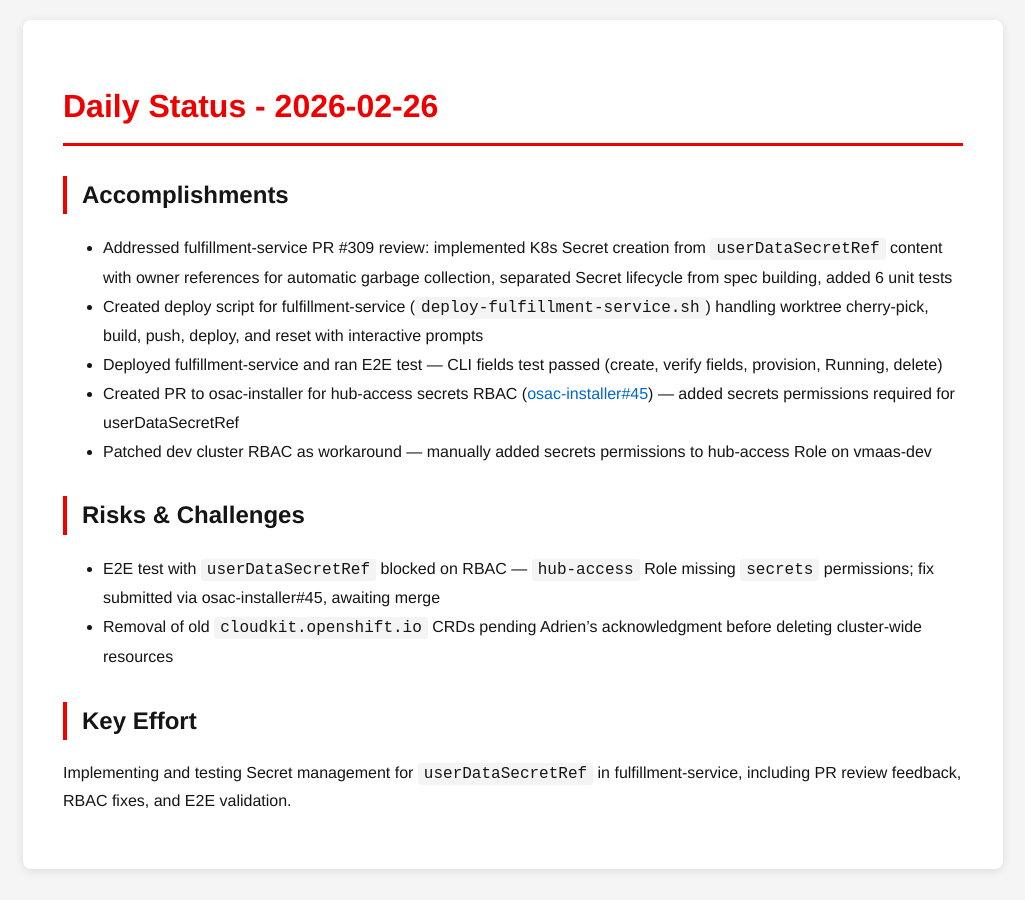
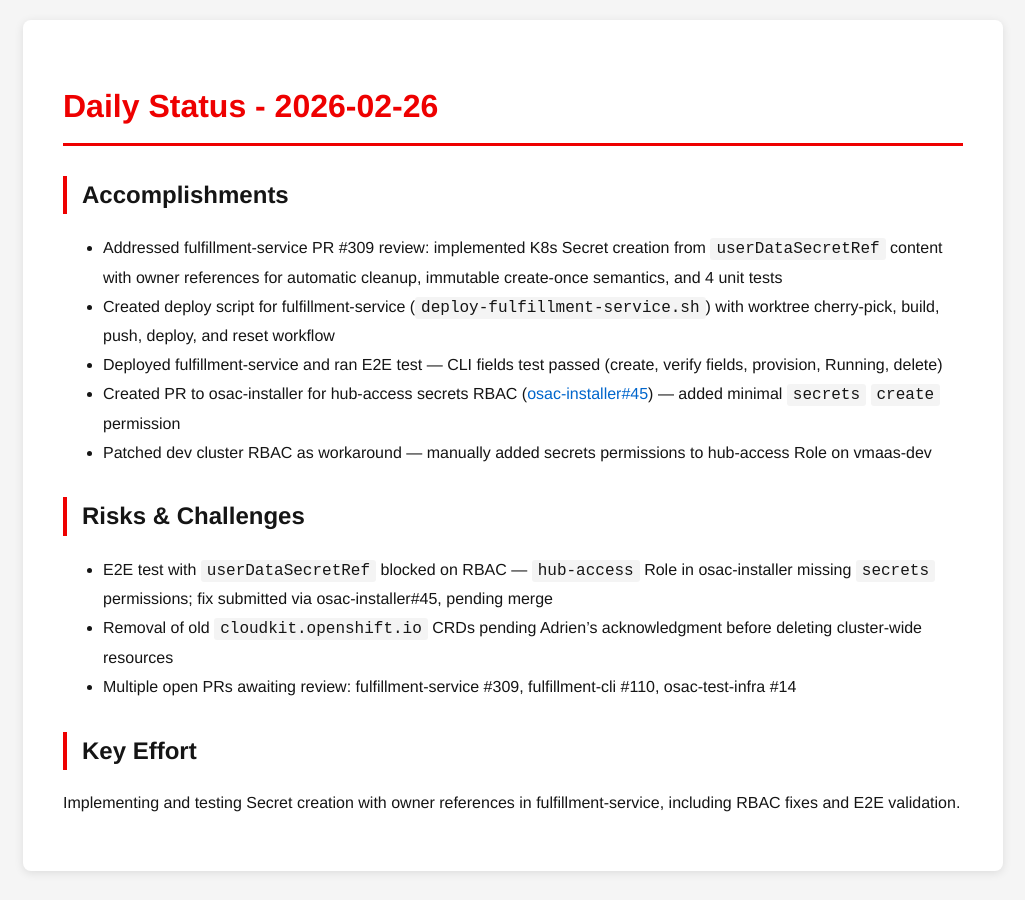
Before and after one commit to tzvatot/daily-status, a Jekyll site: the page built from 2026-02-26.md, in a window 1280 px wide. Shown: the whole page, without its empty margins (127-1152 px from the left). Built offline with Jekyll 4.4.1, drawn with Linux system fonts in a browser that asks for light colours.

Commit message:
Daily status update - 2026-02-26

```diff
--- a/2026-02-26.md
+++ b/2026-02-26.md
@@ -7,15 +7,16 @@ date: 2026-02-26
 # Daily Status - 2026-02-26
 
 ## Accomplishments
-- Addressed fulfillment-service PR #309 review: implemented K8s Secret creation from `userDataSecretRef` content with owner references for automatic garbage collection, separated Secret lifecycle from spec building, added 6 unit tests
-- Created deploy script for fulfillment-service (`deploy-fulfillment-service.sh`) handling worktree cherry-pick, build, push, deploy, and reset with interactive prompts
+- Addressed fulfillment-service PR #309 review: implemented K8s Secret creation from `userDataSecretRef` content with owner references for automatic cleanup, immutable create-once semantics, and 4 unit tests
+- Created deploy script for fulfillment-service (`deploy-fulfillment-service.sh`) with worktree cherry-pick, build, push, deploy, and reset workflow
 - Deployed fulfillment-service and ran E2E test — CLI fields test passed (create, verify fields, provision, Running, delete)
-- Created PR to osac-installer for hub-access secrets RBAC ([osac-installer#45](https://github.com/osac-project/osac-installer/pull/45)) — added secrets permissions required for userDataSecretRef
+- Created PR to osac-installer for hub-access secrets RBAC ([osac-installer#45](https://github.com/osac-project/osac-installer/pull/45)) — added minimal `secrets` `create` permission
 - Patched dev cluster RBAC as workaround — manually added secrets permissions to hub-access Role on vmaas-dev
 
 ## Risks & Challenges
-- E2E test with `userDataSecretRef` blocked on RBAC — `hub-access` Role missing `secrets` permissions; fix submitted via osac-installer#45, awaiting merge
+- E2E test with `userDataSecretRef` blocked on RBAC — `hub-access` Role in osac-installer missing `secrets` permissions; fix submitted via osac-installer#45, pending merge
 - Removal of old `cloudkit.openshift.io` CRDs pending Adrien's acknowledgment before deleting cluster-wide resources
+- Multiple open PRs awaiting review: fulfillment-service #309, fulfillment-cli #110, osac-test-infra #14
 
 ## Key Effort
-Implementing and testing Secret management for `userDataSecretRef` in fulfillment-service, including PR review feedback, RBAC fixes, and E2E validation.
+Implementing and testing Secret creation with owner references in fulfillment-service, including RBAC fixes and E2E validation.
```
